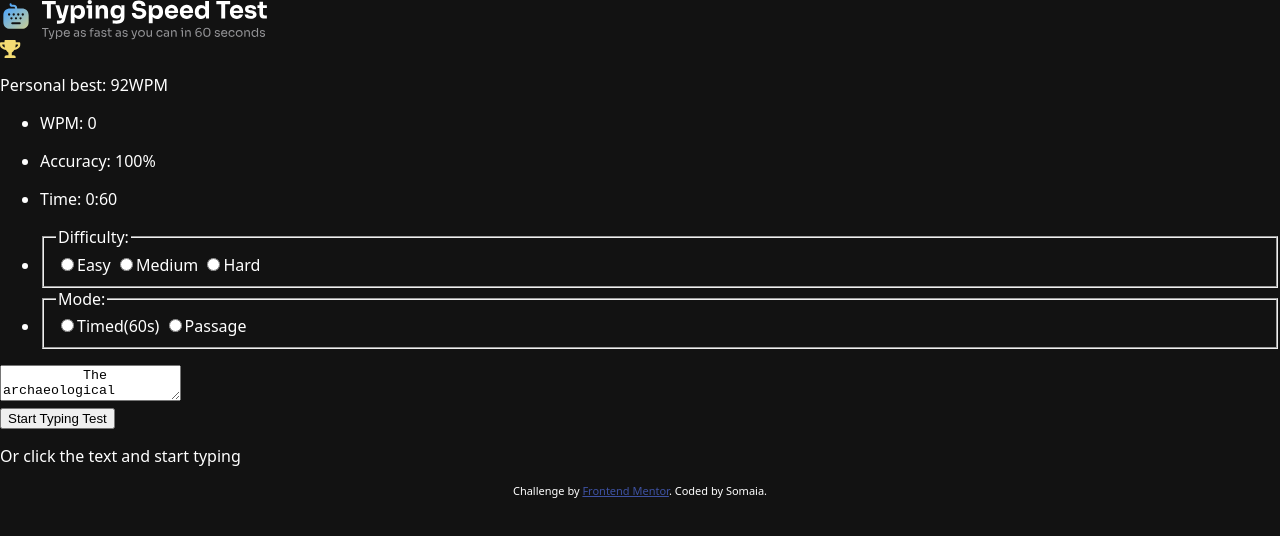
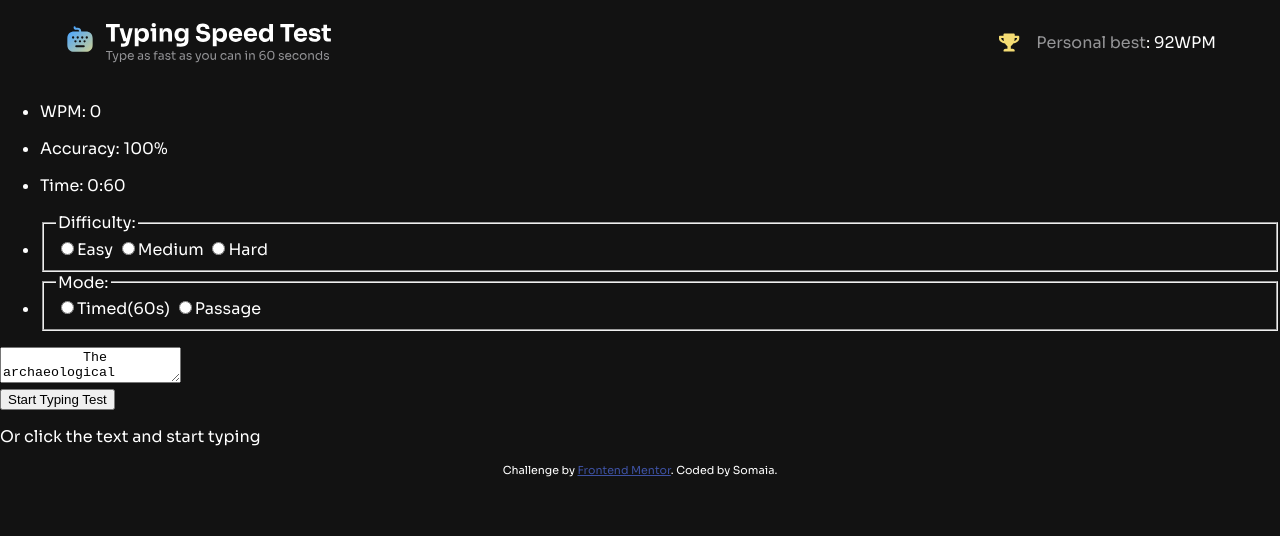
Before and after one commit to somaia02/typing-test, a plain HTML site: page index.html in a window 1280 px wide. Drawn offline with Linux system fonts and the light colour scheme.

Commit message:
Add header styles

```diff
--- a/index.html
+++ b/index.html
@@ -8,6 +8,7 @@
 
   <title>Frontend Mentor | Typing Speed Test</title>
   <link rel="stylesheet" href="style.css">
+  <script async src="main.js"></script>
 
   <!-- Feel free to remove these styles or customise in your own stylesheet 👍 -->
   <style>
@@ -17,6 +18,7 @@
 </head>
 <body>
   <header>
+    <div class="container header">
       <picture>
         <source srcset="assets/images/logo-large.svg" media="(min-width: 40em)" />
         <img src="assets/images/logo-small.svg" alt="" class="logo">
@@ -24,8 +26,9 @@
       <div class="best-speed">
         <img src="assets/images/icon-personal-best.svg" alt="trophy">
         <p>
-        Personal best: <span class="best-speed-value">92WPM</span>
+          <span class="personal-best-txt">Best</span>: <span class="best-speed-value">92WPM</span>
         </p>
+      </div>
     </div>
   </header>
   <main>
--- /dev/null
+++ b/main.js
@@ -0,0 +1,9 @@
+function displayDesktop() {
+  const personalBestTxt = document.querySelector(".personal-best-txt");
+  personalBestTxt.textContent = "Personal best";
+}
+
+const desktopView = window.matchMedia("(min-width: 40em)").matches;
+if (desktopView) {
+  displayDesktop();
+}
--- a/style.css
+++ b/style.css
@@ -16,7 +16,7 @@
   font-family: "Sora";
   src:
     local("Sora"),
-    url("assets/fonts/Sora/Sora-VariableFont_wght.ttf") format("ttf");
+    url("assets/fonts/Sora/Sora-VariableFont_wght.ttf");
 }
 
 /* Table of content:
@@ -42,3 +42,24 @@ body {
   color: var(--neutral-0);
   font-family: 'Sora', system-ui;
 }
+
+/* 3. Layout */
+.container {
+  width: min(90%, 75rem);
+  margin: 0 auto;
+}
+
+.header {
+  display: flex;
+  justify-content: space-between;
+  align-items: center;
+
+  padding: 1em 0;
+}
+.best-speed {
+  display: flex;
+  gap: 1rem;
+}
+.personal-best-txt {
+  color: var(--neutral-400);
+}
```
Lines whose indentation alone changed are shown as unchanged.
